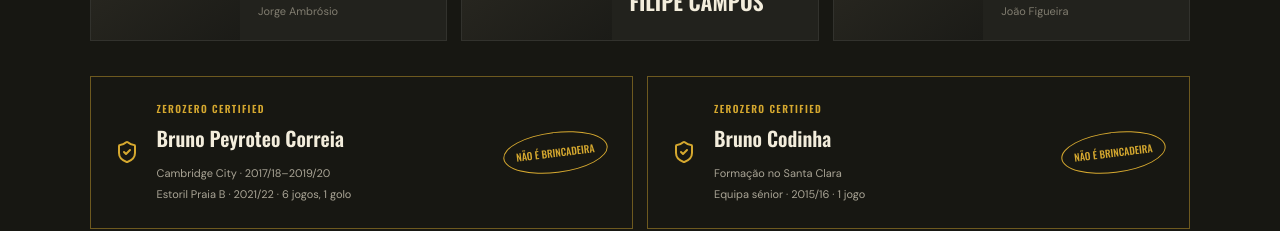
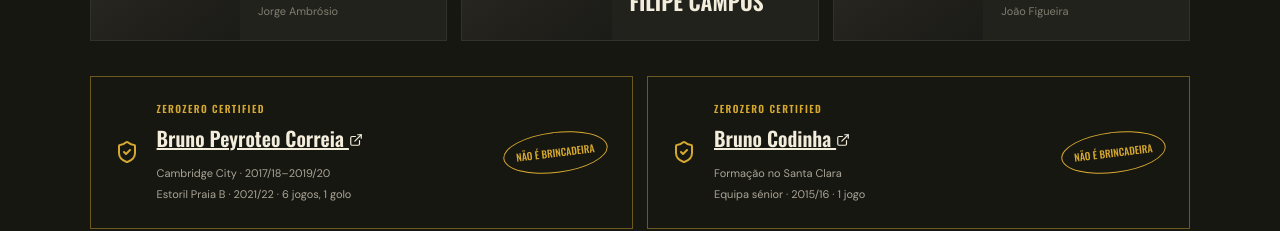
Before and after one commit to diogocarvalho88/curti-zona-fc, a React (Vite) app: page / in a window 1280 px wide. Shown: the part 3440-3671 px from the top of the page. Built offline with nearby package versions, Linux system fonts and the light colour scheme.

Commit message:
Add Zerozero links to certified player profiles

```diff
--- a/src/App.tsx
+++ b/src/App.tsx
@@ -89,8 +89,8 @@
           </div>
         </article>)}</div>
         <div className="certified-grid">
-          <article className="certified"><ShieldCheck/><div><p>ZEROZERO CERTIFIED</p><h3>Bruno Peyroteo Correia</h3><span>Cambridge City · 2017/18–2019/20<br/>Estoril Praia B · 2021/22 · 6 jogos, 1 golo</span></div><b>não é brincadeira</b></article>
-          <article className="certified"><ShieldCheck/><div><p>ZEROZERO CERTIFIED</p><h3>Bruno Codinha</h3><span>Formação no Santa Clara<br/>Equipa sénior · 2015/16 · 1 jogo</span></div><b>não é brincadeira</b></article>
+          <article className="certified"><ShieldCheck/><div><p>ZEROZERO CERTIFIED</p><h3><a href="https://www.zerozero.pt/jogador/bruno-correia/923107" target="_blank" rel="noreferrer">Bruno Peyroteo Correia <ExternalLink size={14}/></a></h3><span>Cambridge City · 2017/18–2019/20<br/>Estoril Praia B · 2021/22 · 6 jogos, 1 golo</span></div><b>não é brincadeira</b></article>
+          <article className="certified"><ShieldCheck/><div><p>ZEROZERO CERTIFIED</p><h3><a href="https://www.zerozero.pt/jogador/bruno-codinha/504456" target="_blank" rel="noreferrer">Bruno Codinha <ExternalLink size={14}/></a></h3><span>Formação no Santa Clara<br/>Equipa sénior · 2015/16 · 1 jogo</span></div><b>não é brincadeira</b></article>
         </div>
       </section>
 
```
